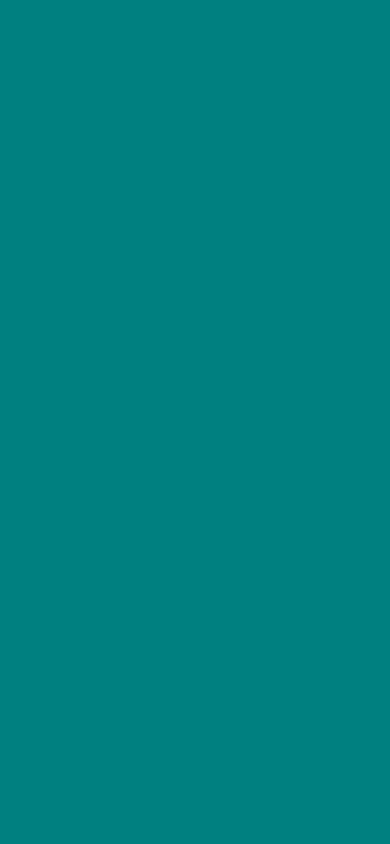
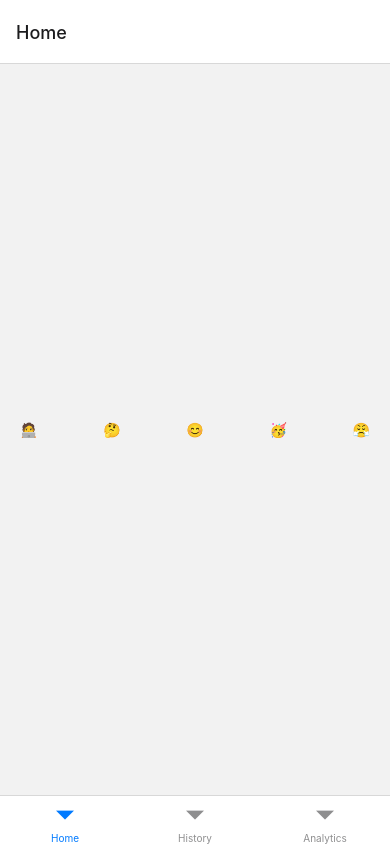
Before and after one commit to daria-kawecka/MoodTracker, a React Native app: screen /Home in a window 390 px wide. Built offline with nearby package versions, Linux system fonts and the light colour scheme.

Commit message:
Create home screen with MoodPicker component

```diff
--- a/src/App.tsx
+++ b/src/App.tsx
@@ -1,13 +1,11 @@
+import { NavigationContainer } from '@react-navigation/native';
 import React, { FC } from 'react';
-import { StyleSheet, View } from 'react-native';
+import { BottomTabsNavigator } from './screens/BottomTabs.navigator';
 
 export const App: FC = () => {
-  return <View style={styles.container} />;
+  return (
+    <NavigationContainer>
+      <BottomTabsNavigator />
+    </NavigationContainer>
+  );
 };
-
-const styles = StyleSheet.create({
-  container: {
-    flex: 1,
-    backgroundColor: 'teal',
-  },
-});
--- /dev/null
+++ b/src/components/MoodPicker.tsx
@@ -0,0 +1,28 @@
+import React, { FC } from 'react';
+import { Text, View, StyleSheet } from 'react-native';
+
+const moodOptions = [
+  { emoji: '🧑‍💻', description: 'studious' },
+  { emoji: '🤔', description: 'pensive' },
+  { emoji: '😊', description: 'happy' },
+  { emoji: '🥳', description: 'celebratory' },
+  { emoji: '😤', description: 'frustrated' },
+];
+
+export const MoodPicker: FC = () => {
+  return (
+    <View style={styles.moodOptions}>
+      {moodOptions.map(option => (
+        <Text key={option.emoji}>{option.emoji}</Text>
+      ))}
+    </View>
+  );
+};
+
+const styles = StyleSheet.create({
+  moodOptions: {
+    flexDirection: 'row',
+    justifyContent: 'space-between',
+    paddingHorizontal: 20,
+  },
+});
--- /dev/null
+++ b/src/screens/Analytics.screen.tsx
@@ -0,0 +1,10 @@
+import React, { FC } from 'react';
+import { Text, View } from 'react-native';
+
+export const Analytics: FC = () => {
+  return (
+    <View>
+      <Text>Analytics</Text>
+    </View>
+  );
+};
--- /dev/null
+++ b/src/screens/BottomTabs.navigator.tsx
@@ -0,0 +1,17 @@
+import { createBottomTabNavigator } from '@react-navigation/bottom-tabs';
+import React, { FC } from 'react';
+import { Analytics } from './Analytics.screen';
+import { History } from './History.screen';
+import { Home } from './Home.screen';
+
+const BottomTabs = createBottomTabNavigator();
+
+export const BottomTabsNavigator: FC = () => {
+  return (
+    <BottomTabs.Navigator>
+      <BottomTabs.Screen name="Home" component={Home} />
+      <BottomTabs.Screen name="History" component={History} />
+      <BottomTabs.Screen name="Analytics" component={Analytics} />
+    </BottomTabs.Navigator>
+  );
+};
--- /dev/null
+++ b/src/screens/History.screen.tsx
@@ -0,0 +1,10 @@
+import React, { FC } from 'react';
+import { Text, View } from 'react-native';
+
+export const History: FC = () => {
+  return (
+    <View>
+      <Text>History</Text>
+    </View>
+  );
+};
--- /dev/null
+++ b/src/screens/Home.screen.tsx
@@ -0,0 +1,18 @@
+import React, { FC } from 'react';
+import { Text, View, StyleSheet } from 'react-native';
+import { MoodPicker } from '../components/MoodPicker';
+
+export const Home: FC = () => {
+  return (
+    <View style={styles.container}>
+      <MoodPicker />
+    </View>
+  );
+};
+
+const styles = StyleSheet.create({
+  container: {
+    flex: 1,
+    justifyContent: 'center',
+  },
+});
```
